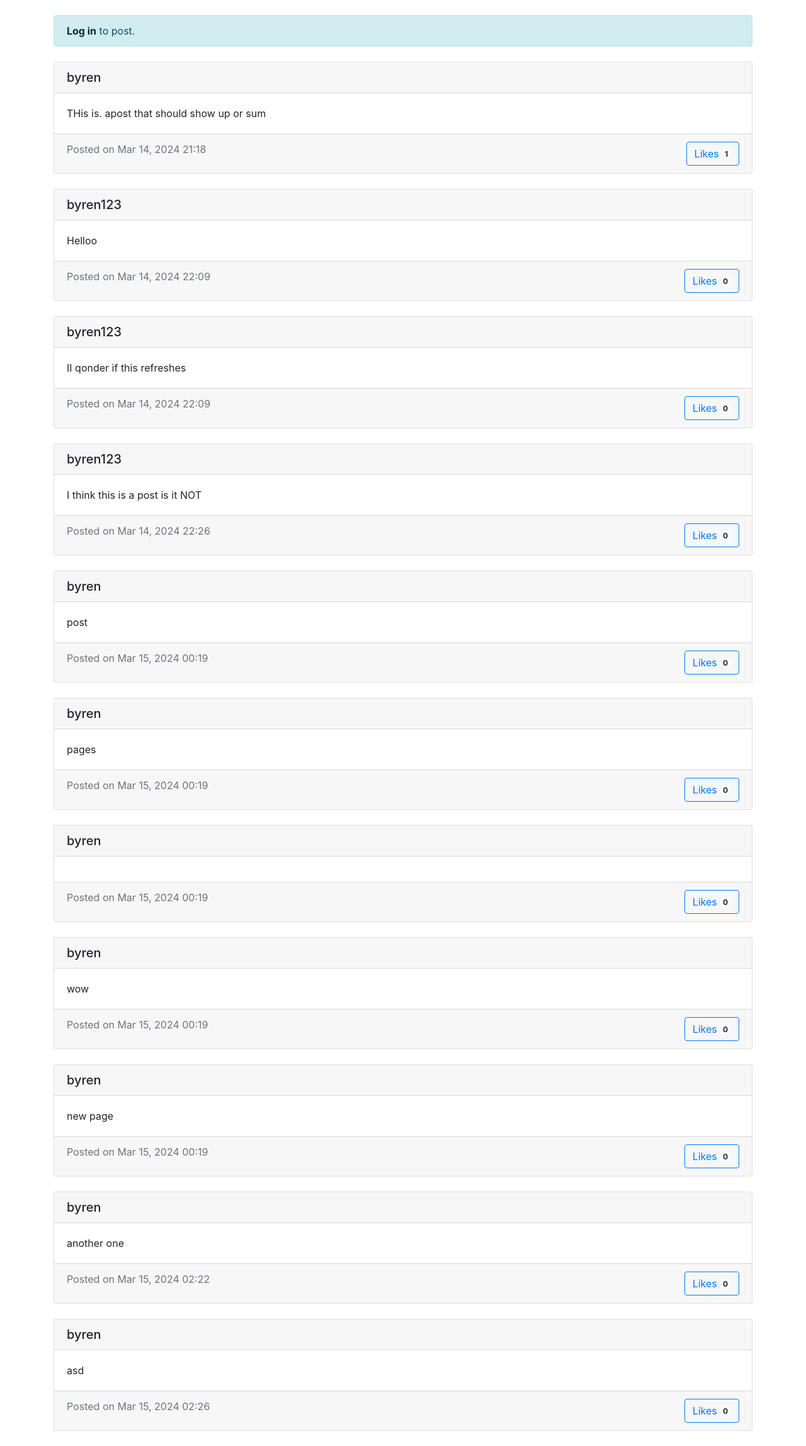
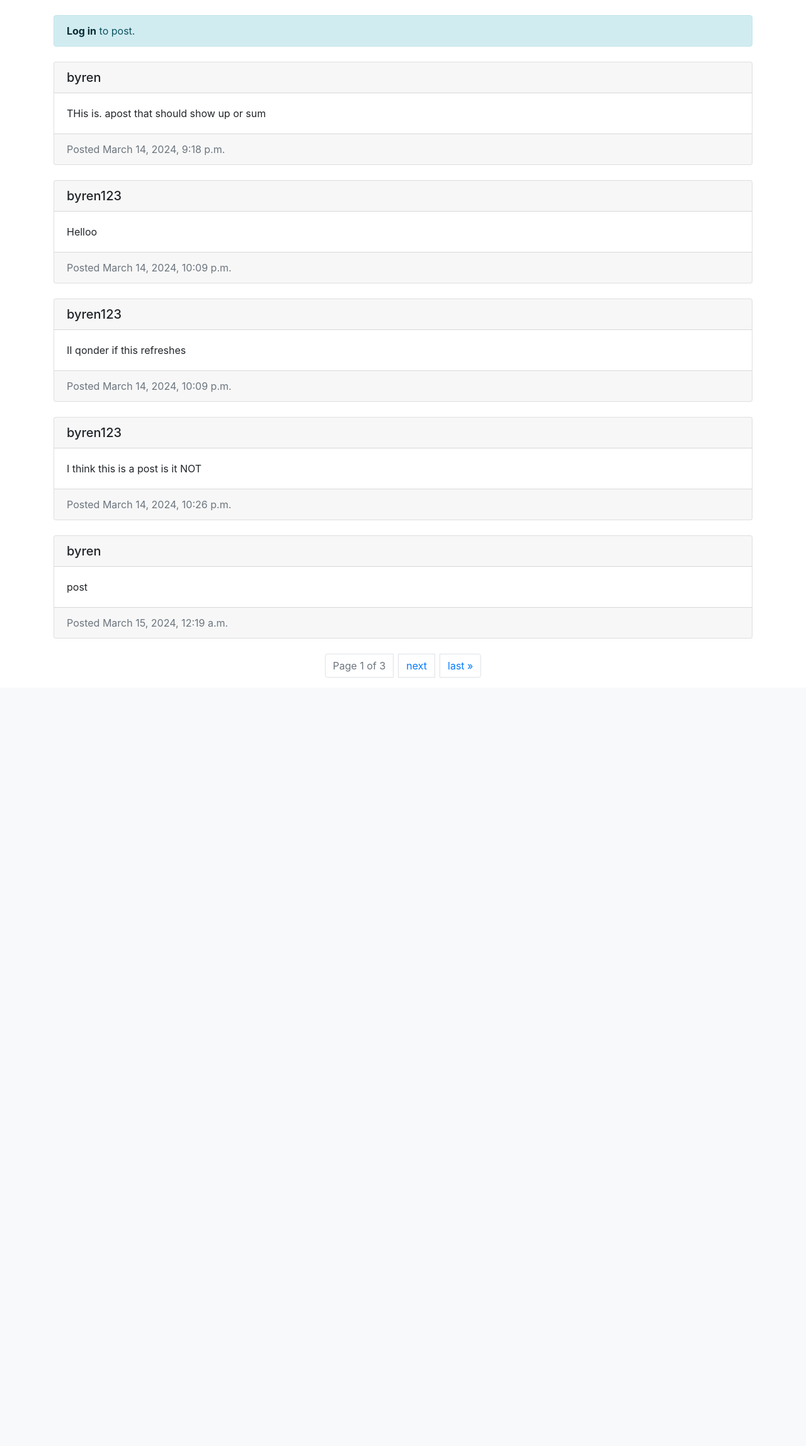
Before and after one commit to byrencheema/SocialNetwork, a Django app: page / in a window 1280 px wide. Shown: the part 56-2352 px from the top of the page at 63% size. After the commit the page ends 1132 px from the top, so only its background shows below. Run offline with Django 3.2, Linux system fonts and the light colour scheme; data comes from the database, SQL or seed files in the repository; both versions use the stored data as it was after the commit; some libraries are stand-ins or nearby versions.

Commit message:
Pagination

```diff
--- a/network/templates/network/index.html
+++ b/network/templates/network/index.html
@@ -6,7 +6,7 @@
         <form action="{% url 'create_post' %}" method="post">
             {% csrf_token %}
             <div class="form-group">
-                <textarea class="form-control" name="content" rows="3" placeholder="What's on your mind?"></textarea>
+                <textarea class="form-control form-control-lg" name="content" rows="3" placeholder="What's on your mind?"></textarea>
             </div>
             <button type="submit" class="btn btn-primary">Post</button>
         </form>
@@ -18,7 +18,7 @@
 </div>
 
 <div class="container mt-4">
-    {% for post in posts %}
+    {% for post in page_obj %}
     <div class="card mb-4">
         <div class="card-header">
             <h5 class="mb-0">{{ post.user.username }}</h5>
@@ -27,15 +27,41 @@
             <p class="card-text">{{ post.content }}</p>
         </div>
         <div class="card-footer text-muted">
-            <span>Posted on {{ post.timestamp|date:"M d, Y H:i" }}</span>
+            <span>Posted {{ post.timestamp }}</span>
+            {% if user.is_authenticated %}
             <span class="float-right">
                 <button type="button" class="btn btn-outline-primary">
                     Likes <span class="badge badge-light">{{ post.likes.count }}</span>
                 </button>
             </span>
+            {% endif %}
         </div>
-</div>
+    </div>
     {% empty %}
     <p>No posts to display.</p>
     {% endfor %}
+
+    <!-- Pagination -->
+    <div class="d-flex justify-content-center">
+        <ul class="pagination">
+            {% if page_obj.has_previous %}
+                <li class="page-item mx-1"><a href="?page=1" class="page-link" aria-label="First page">&laquo; first</a></li>
+                <li class="page-item mx-1"><a href="?page={{ page_obj.previous_page_number }}" class="page-link" aria-label="Previous page">previous</a></li>
+            {% endif %}
+
+            <!-- Current Page Indicator -->
+            <li class="page-item mx-1 disabled">
+                <span class="page-link current">
+                    Page {{ page_obj.number }} of {{ page_obj.paginator.num_pages }}
+                </span>
+            </li>
+
+            {% if page_obj.has_next %}
+                <li class="page-item mx-1"><a href="?page={{ page_obj.next_page_number }}" class="page-link" aria-label="Next page">next</a></li>
+                <li class="page-item mx-1"><a href="?page={{ page_obj.paginator.num_pages }}" class="page-link" aria-label="Last page">last &raquo;</a></li>
+            {% endif %}
+        </ul>
+    </div>
+
+</div>
 {% endblock %}
--- a/network/views.py
+++ b/network/views.py
@@ -3,6 +3,8 @@ from django.db import IntegrityError
 from django.http import HttpResponse, HttpResponseRedirect
 from django.shortcuts import render
 from django.urls import reverse
+from django.core.paginator import Paginator
+
 
 from .models import User, Post
 
@@ -10,8 +12,15 @@ from .models import User, Post
 def index(request):
     postData = Post.objects.all()
 
+    # Paginate the posts
+    paginator = Paginator(postData, 5)
+
+    page_number = request.GET.get('page')
+    page_obj = paginator.get_page(page_number)
+
     return render(request, "network/index.html", {
-        "posts": postData
+        "posts": postData,
+        "page_obj": page_obj
     })
 
 def toggle_follow(request, username):
@@ -43,7 +52,7 @@ def profile(request, username):
     return render(request, "network/profile.html", {
         'userData': userData,
         'userPosts': userPosts
-    })
+        })
 
 def post(request):
     if request.method == "POST":
```
Also changed, not shown: db.sqlite3.
